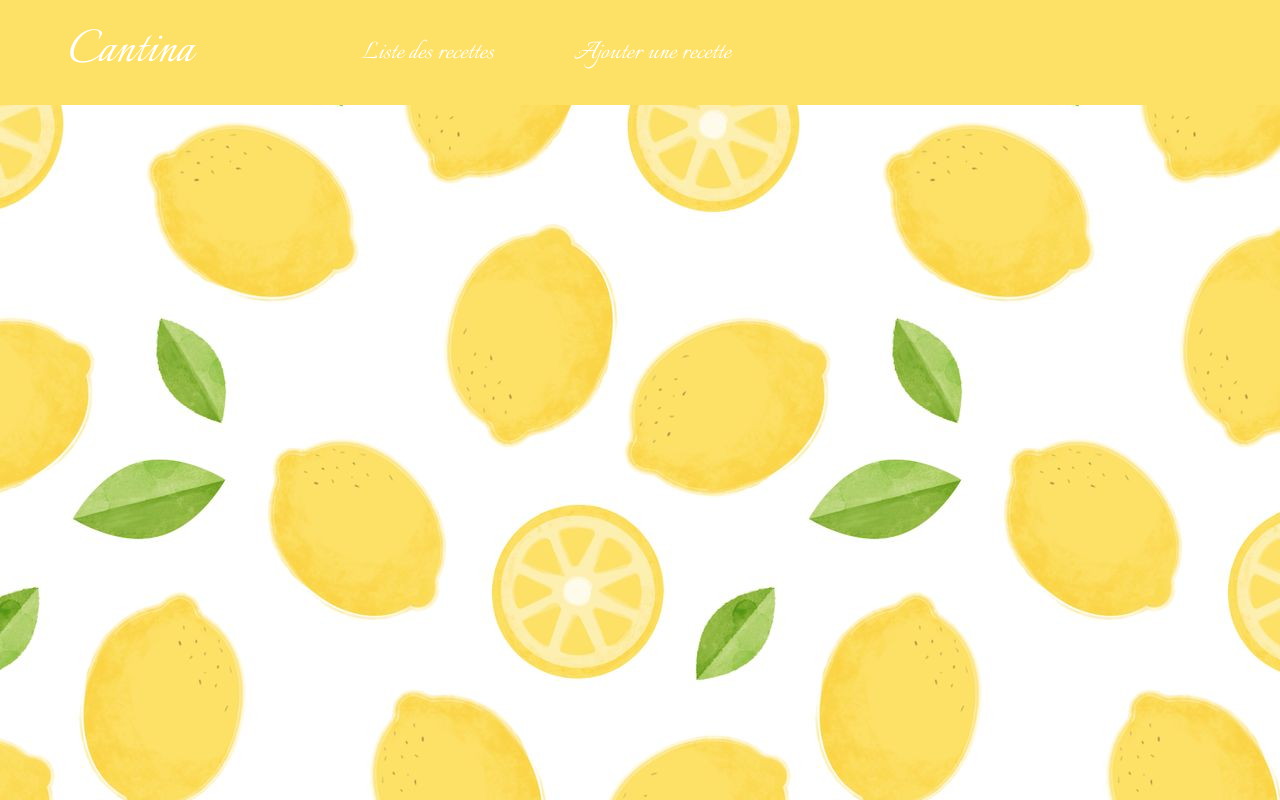
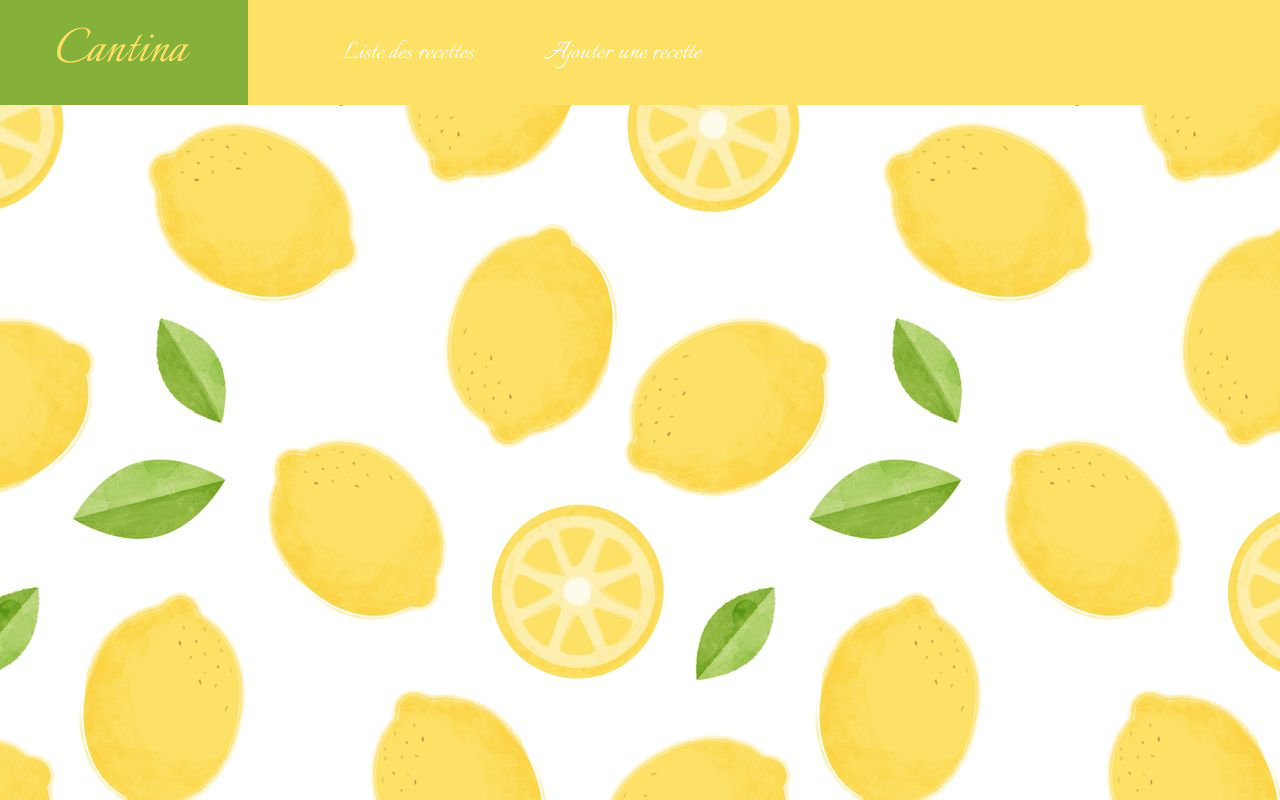
Before and after one commit to nathaliemroch/em-cantina-client, a Vue app: page /home in a window 1280 px wide. Built offline with nearby package versions, Linux system fonts and the light colour scheme; what vue-toasted would draw is missing.

Commit message:
correctif

```diff
--- a/src/components/Navbar.vue
+++ b/src/components/Navbar.vue
@@ -51,7 +51,7 @@ export default {
   padding: 0.25em 1em;
   transition: all 150ms;
   transform: scale(1);
-  margin: 0 10px;
+  margin: 0 10px 0 0;
 }
 .navbar a:hover {
   background-color: #85B039;
```
